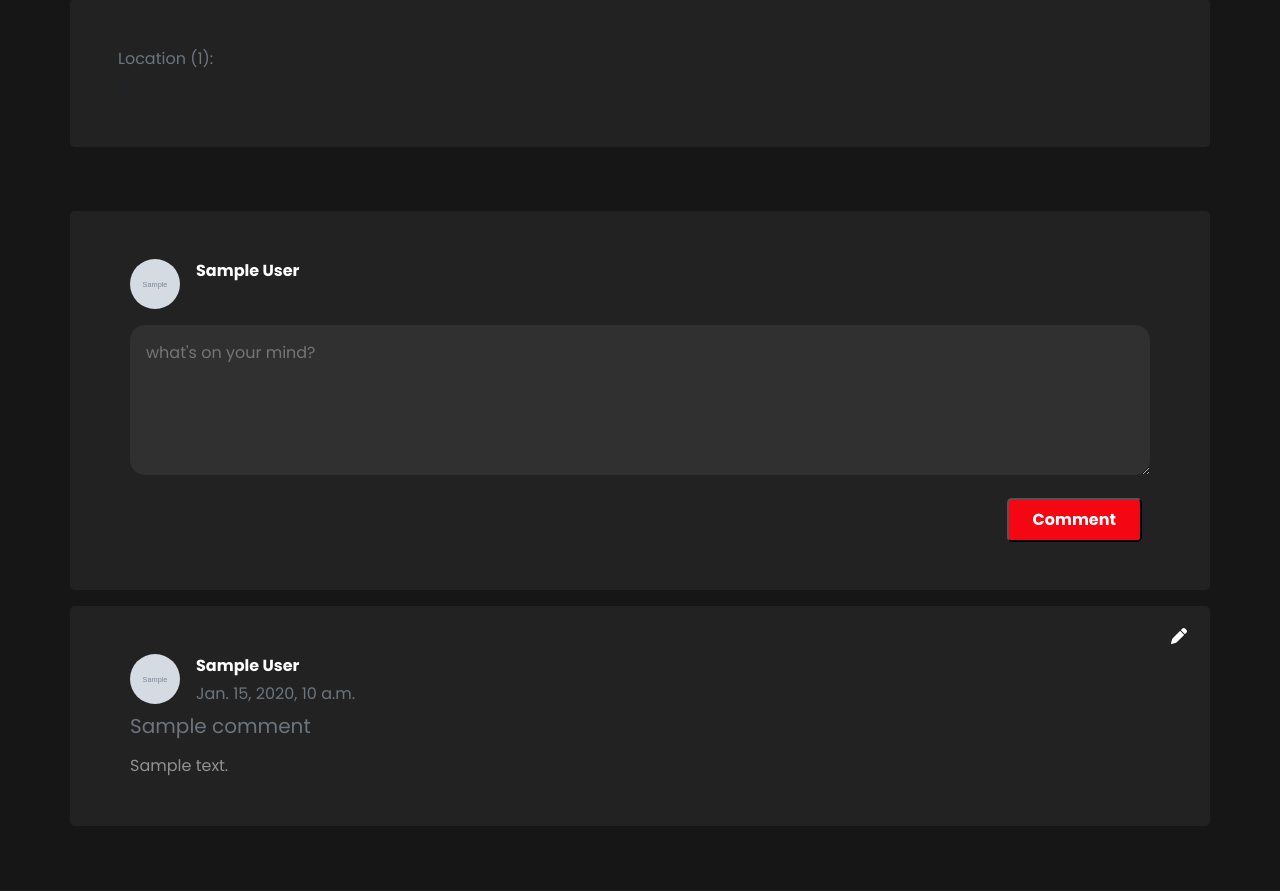
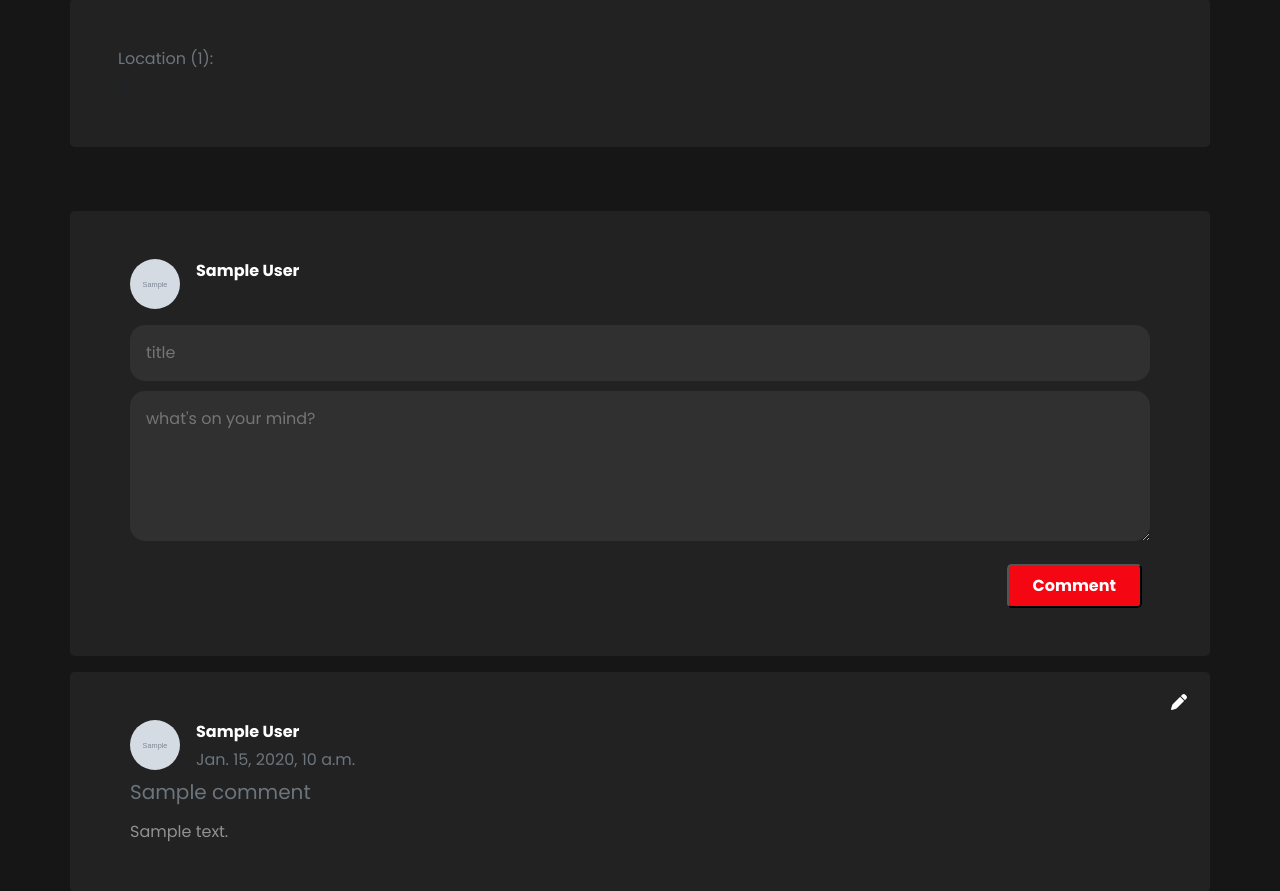
Before and after one commit to mohamedgamalmoha/Car-Service-Marketplace, a Django app: page /workshop/detail/1/ in a window 1280 px wide. Shown: the part 2462-3353 px from the top of the page. Run offline with Django 3.2, Linux system fonts and the light colour scheme; a user stored in the database is signed in; tables that the repository leaves empty hold one stand-in row (values such as "Sample post"); grey boxes marked "Sample" are stand-in pictures; some libraries are stand-ins or nearby versions.

Commit message:
Add title input for comment form in workshop

```diff
--- a/templates/workshop/workshop/detail.html
+++ b/templates/workshop/workshop/detail.html
@@ -171,7 +171,8 @@
             {% csrf_token %}
             <input type="hidden" name="workshop" value="{{ workshop.id }}">
             <div class="col-md-12">
-                <textarea style="background-color: #303030; border-radius: 15px; height: 150px;" class="border-0 p-3 text-light w-100" placeholder="what's on your mind?" name="comment" id="comment"></textarea>
+                <input type="text" class="border-0 p-3 text-light w-100" name="title" title="title" placeholder="title" style="background-color: #303030; border-radius: 15px;">
+                <textarea style="background-color: #303030; border-radius: 15px; height: 150px; margin-top: 10px;" class="border-0 p-3 text-light w-100" placeholder="what's on your mind?" name="comment" id="comment"></textarea>
             </div>
             <input type="submit" value="Comment" class="primary-color text-decoration-none rounded-3 px-4 py-2 fw-bold text-white d-flex ms-auto mt-3 me-2" style="width: fit-content;">
         </form>
```
